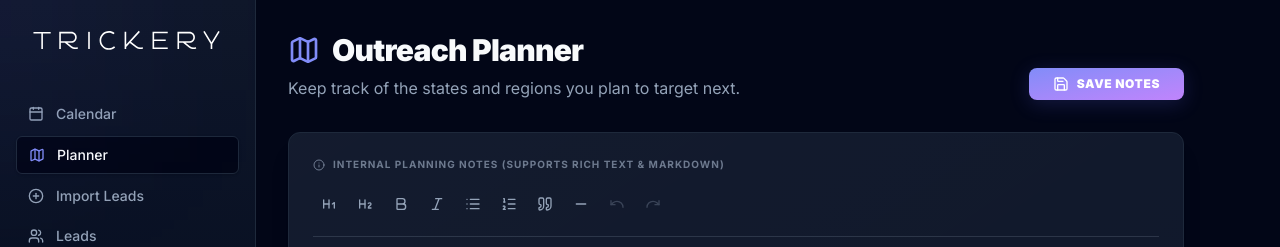
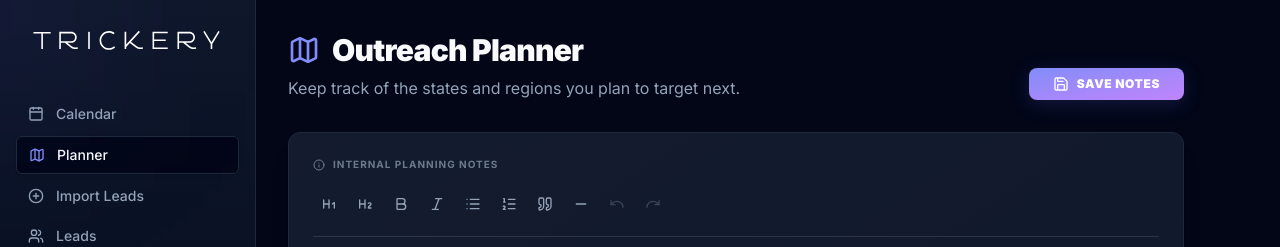
Before and after one commit to WRNRBRGR/trickery_outreach, a Next.js app: page /planner in a window 1280 px wide. Shown: the top 247 px of the page. Built offline with nearby package versions, Linux system fonts and the light colour scheme.

Commit message:
refactor: simplify internal planning notes label in planner page

```diff
--- a/src/app/planner/page.tsx
+++ b/src/app/planner/page.tsx
@@ -61,7 +61,7 @@
       <div className="glass-panel min-h-[600px] flex flex-col p-6 space-y-4">
         <div className="flex items-center space-x-2 text-[10px] font-bold uppercase tracking-widest text-[var(--muted)]/70">
           <Info className="h-3 w-3" />
-          <span>Internal Planning Notes (Supports Rich Text & Markdown)</span>
+          <span>Internal Planning Notes</span>
         </div>
 
         <RichTextEditor
```
